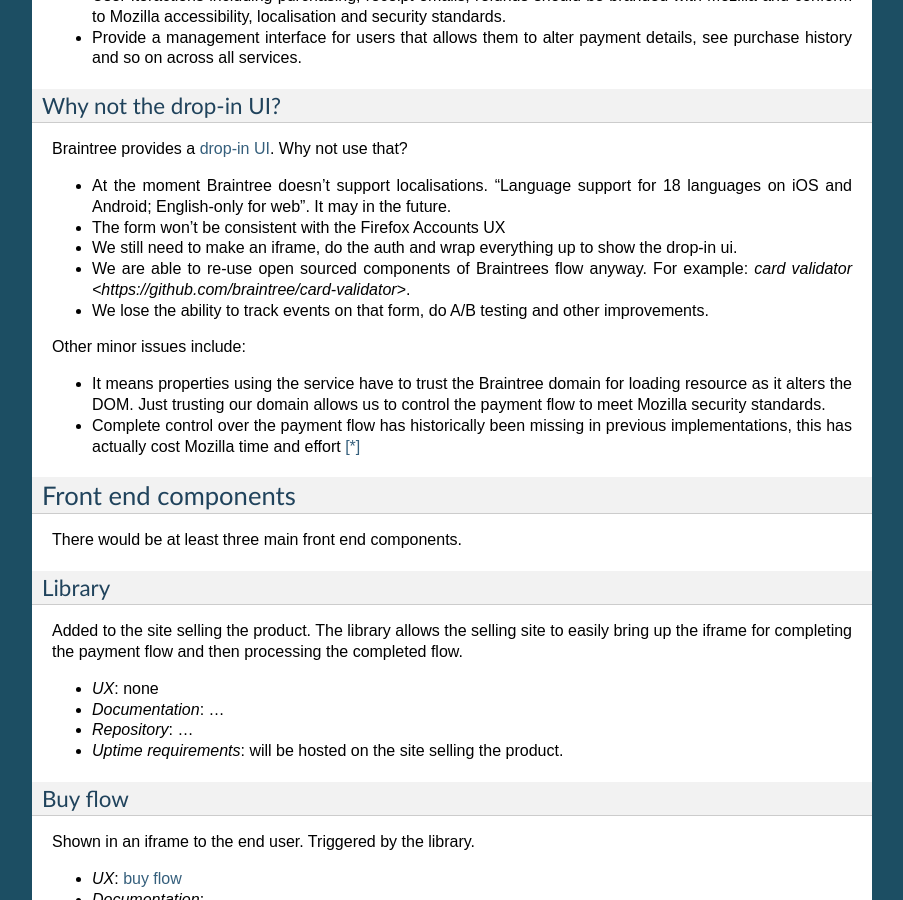
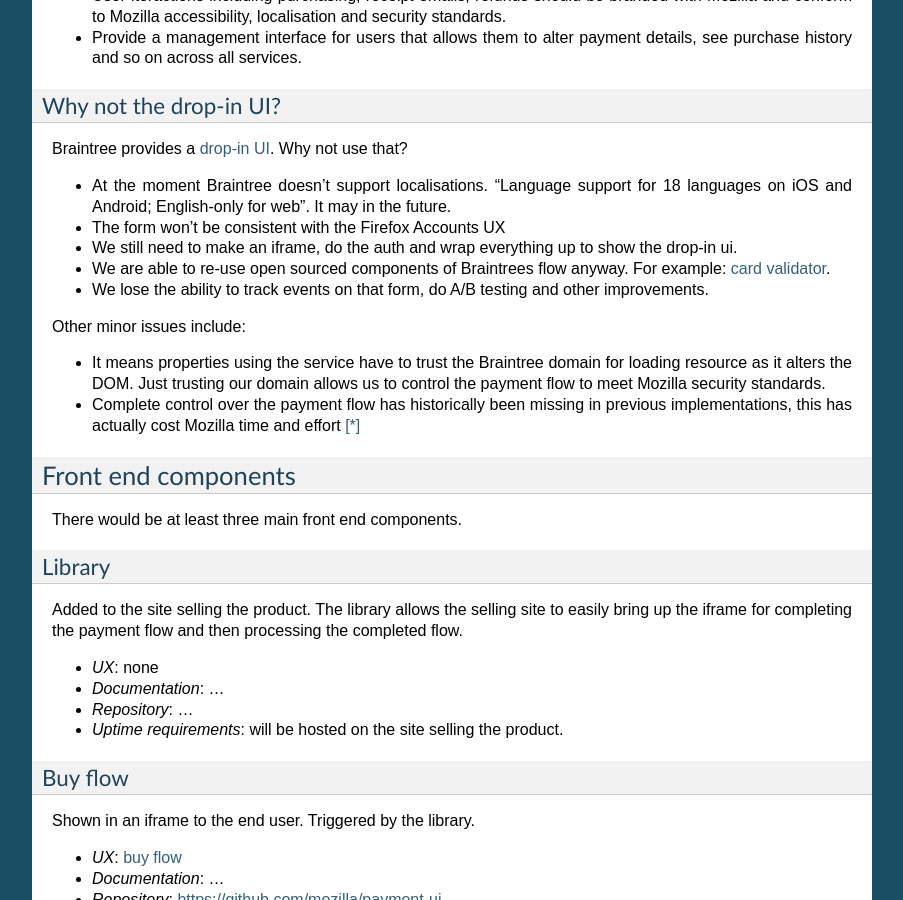
Before and after one commit to mozilla/payments, a Sphinx documentation site: the page built from docs/design/overview.rst, in a window 1280 px wide and 900 px high, scrolled down 928 px. Shown: the whole window, without its empty margins (198-1101 px from the left). Built offline with Sphinx 7.4.7, drawn with Linux system fonts in a browser that asks for light colours.

Commit message:
fix link

```diff
--- a/docs/design/overview.rst
+++ b/docs/design/overview.rst
@@ -75,7 +75,7 @@
 * We still need to make an iframe, do the auth and wrap everything up to show
   the drop-in ui.
 * We are able to re-use open sourced components of Braintrees flow anyway. For
-  example: `card validator <https://github.com/braintree/card-validator>`.
+  example: `card validator <https://github.com/braintree/card-validator>`_.
 * We lose the ability to track events on that form, do A/B testing and other
   improvements.
 
```
